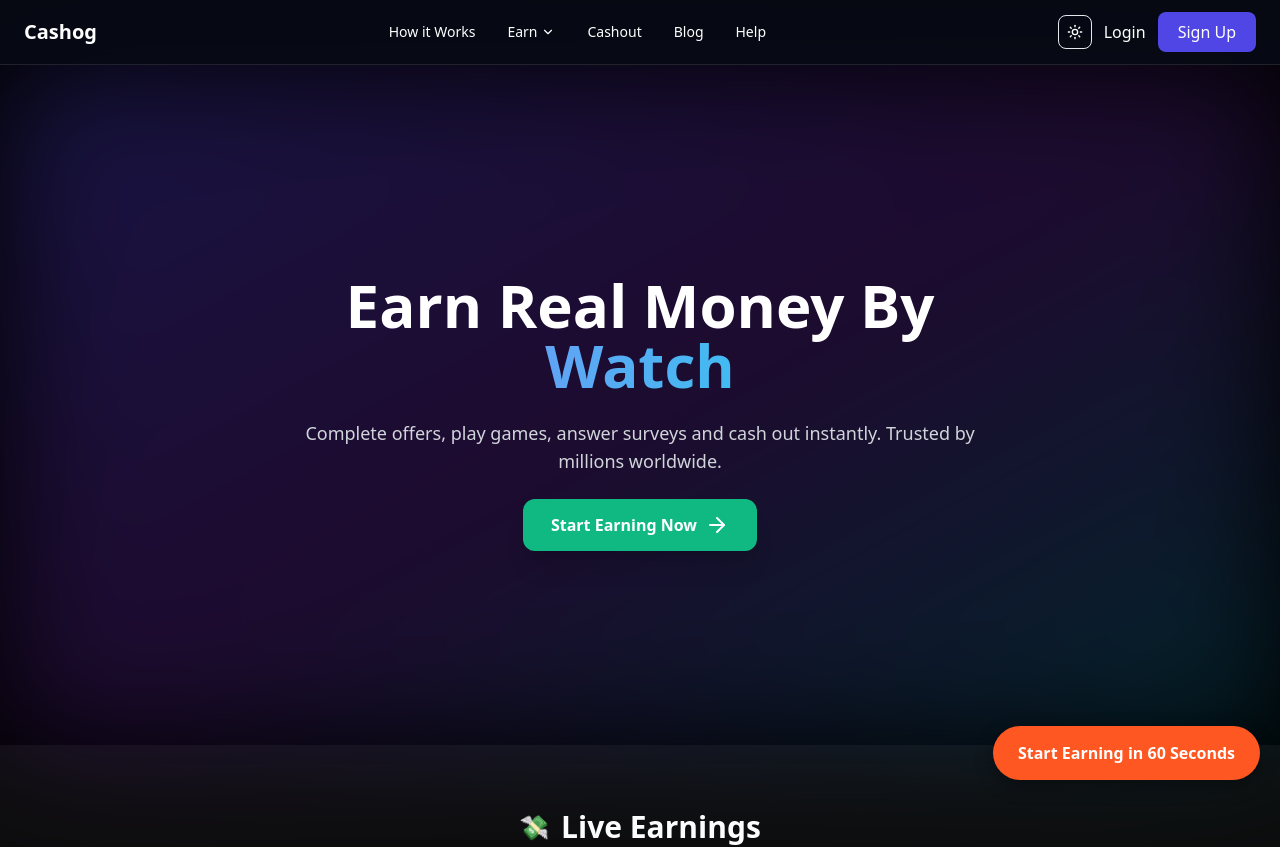
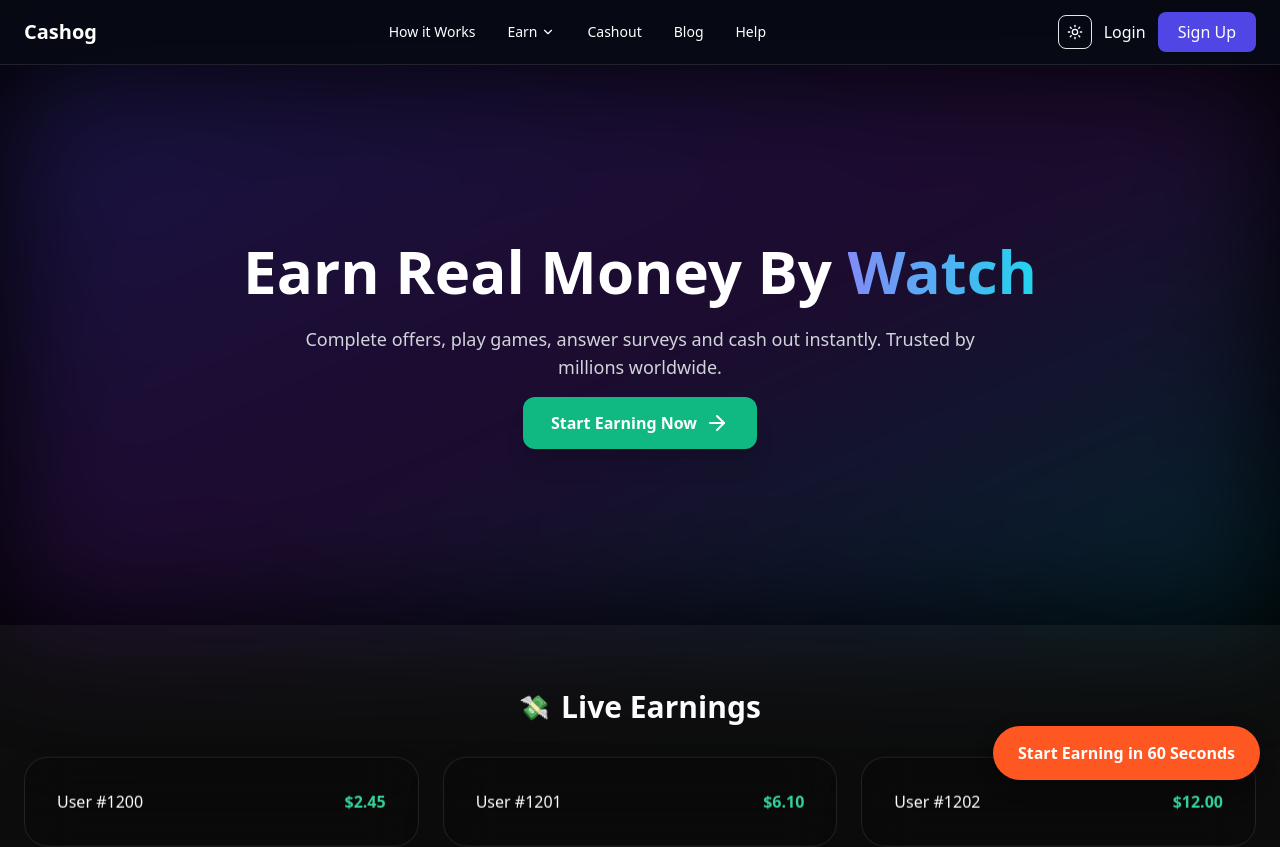
Before and after one commit to tool63/cashin, a Next.js app: page / in a window 1280 px wide. Shown: the top 847 px of the page. Built offline with nearby package versions, Linux system fonts and the light colour scheme.

Commit message:
Update page.tsx

```diff
--- a/app/page.tsx
+++ b/app/page.tsx
@@ -202,39 +202,36 @@ const HeroSection = () => {
   }, [current])
 
   return (
-    <section className="relative min-h-[85vh] flex items-center justify-center pt-20 pb-16 px-6">
+    <section className="relative min-h-[70vh] flex items-center justify-center px-6">
       {/* Background gradient blur */}
       <div className="absolute inset-0 bg-gradient-to-br from-indigo-600/30 via-purple-600/20 to-cyan-500/20 blur-3xl" />
 
       {/* Content */}
       <div className="relative z-10 max-w-4xl text-center flex flex-col items-center justify-center space-y-6">
+        {/* Heading with inline animated text */}
         <motion.h1
           initial={{ opacity: 0, y: 24 }}
           animate={{ opacity: 1, y: 0 }}
           transition={{ duration: 0.8 }}
           className="text-5xl md:text-6xl font-extrabold leading-tight"
         >
-          Earn Real Money By
-          <span className="block bg-gradient-to-r from-indigo-400 to-cyan-400 bg-clip-text text-transparent">
+          Earn Real Money By{" "}
+          <span className="bg-gradient-to-r from-indigo-400 to-cyan-400 bg-clip-text text-transparent inline-block">
             {text}
           </span>
         </motion.h1>
 
-        <motion.p
+        {/* Paragraph fixed below heading */}
+        <motion.div
           initial={{ opacity: 0, y: 24 }}
           animate={{ opacity: 1, y: 0 }}
           transition={{ duration: 0.8, delay: 0.2 }}
-          className="text-lg text-gray-600 dark:text-gray-300 max-w-2xl"
+          className="flex flex-col items-center space-y-4"
         >
-          Complete offers, play games, answer surveys and cash out instantly. Trusted by millions worldwide.
-        </motion.p>
+          <p className="text-lg text-gray-600 dark:text-gray-300 max-w-2xl">
+            Complete offers, play games, answer surveys and cash out instantly. Trusted by millions worldwide.
+          </p>
 
-        <motion.div
-          initial={{ opacity: 0, y: 24 }}
-          animate={{ opacity: 1, y: 0 }}
-          transition={{ duration: 0.8, delay: 0.4 }}
-          className="flex flex-wrap gap-4 justify-center"
-        >
           <Link href="/signup">
             <motion.span
               whileHover={{ scale: 1.05 }}
```
